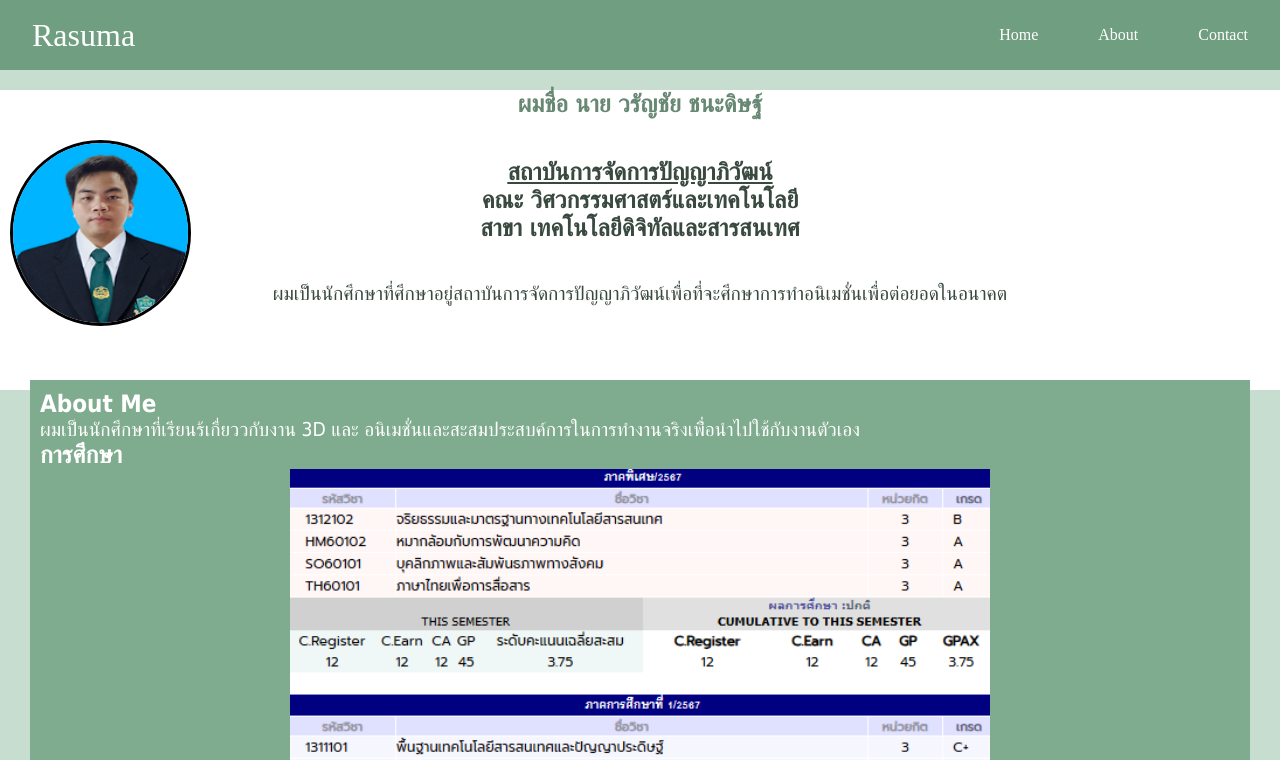
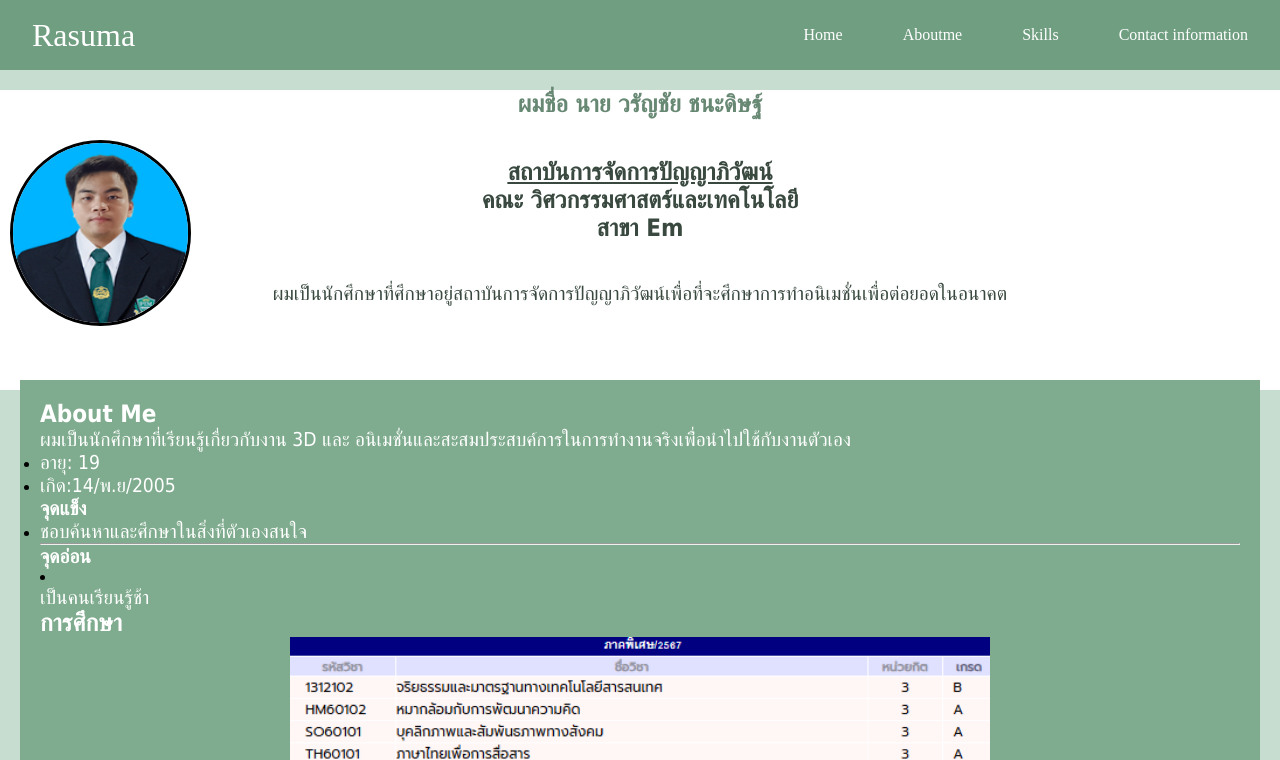
Before and after one commit to Obiruni/Rasuma, a plain HTML site: page index.html in a window 1280 px wide. Shown: the top 760 px of the page. Drawn offline with Linux system fonts and the light colour scheme.

Commit message:
Edit information index.hrml and css

```diff
--- a/index.html
+++ b/index.html
@@ -16,9 +16,10 @@
         <nav class="navber">
           <a  href="/"class = "nav-branding">Rasuma</a>
           <ul class="nav-menu">
-            <li class="nav-link"><a class="maun" href="#container">Home</a></li>
-            <li class="nav-link"><a class="maun" href="#About">About</a></li>
-            <li class="nav-link"><a class="maun" href="/">Contact </a></li>
+            <li class="nav-link"><a class="maun" href="#war">Home</a></li>
+            <li class="nav-link"><a class="maun" href="#About">Aboutme</a></li>
+            <li class="nav-link"><a class="maun" href="#Skills">Skills</a></li>
+            <li class="nav-link"><a class="maun" href="#Contact information">Contact information</a></li>
           </ul>
         </nav>
        </div>
@@ -27,14 +28,14 @@
     <section>
         <div class ="Profile-top">
               <div class="name">
-                 <h1> ผมชื่อ นาย วรัญชัย ชนะดิษฐ์</h1>
+                 <h1 id="war"> ผมชื่อ นาย วรัญชัย ชนะดิษฐ์</h1>
                </div>
                <div class="name2"><h2><a class="tex-b" href="https://www.pim.ac.th/">สถาบันการจัดการปัญญาภิวัฒน์</a></h2>
                  <h2 >คณะ วิศวกรรมศาสตร์และเทคโนโลยี </h2>
-                 <h2>สาขา เทคโนโลยีดิจิทัลและสารสนเทศ</h2>
+                 <h2>สาขา Em</h2>
                 </div>
                 <div class="name2">
-                <p class="tex-b"> ผมเป็นนักศึกษาที่ศึกษาอยู่สถาบันการจัดการปัญญาภิวัฒน์เพื่อที่จะศึกษาการทำอนิเมชั่นเพื่อต่อยอดในอนาคต</p>
+                <p class="tex-b"> ผมเป็นนักศึกษาที่ศึกษาอยู่สถาบันการจัดการปัญญาภิวัฒน์เพื่อที่จะศึกษาการทำอนิเมชั่นเพื่อต่อยอดในอนาคต </p>
                 </div>
 
             <div class="Profile-top-in">
@@ -47,8 +48,19 @@
         <div class ="Profiledata">
             <section>
                  <h2 id="About" , class ="tex"> About Me </h2>
-                 <p>ผมเป็นนักศึกษาที่เรียนร้เกื่ยววกับงาน 3D และ อนิเมชั่นและสะสมประสบค์การในการทำงานจริงเพื่่อนำไปใช้กับงานตัวเอง</p>
-                 </section>
+                 <p>ผมเป็นนักศึกษาที่เรียนรู้เกื่ยวกับงาน 3D และ อนิเมชั่นและสะสมประสบค์การในการทำงานจริงเพื่่อนำไปใช้กับงานตัวเอง</p>
+                 <ul>
+                     <li><p>อายุ:  19</p></li>
+                     <li><p>เกิด:14/พ.ย/2005</p></li>
+                </ul>
+                <h3><p>จุดแข็ง</p></h3>
+                <ul>
+                     <li><p> ชอบค้นหาและศึกษาในสิ่งที่ตัวเองสนใจ</p></li>
+                 </ul>
+                 <hr>
+                 <h3 ><p>จุดอ่อน</p></h3>
+                     <li><p> เป็นคนเรียนรู้ช้า</p></li>
+                </section>
 
                  <section>
                  <h2 id="education" class ="tex">การศึกษา</h2>
@@ -56,7 +68,7 @@
                  </section>
 
                  <section>
-                 <h2 class ="tex" >Skills</h2>
+                 <h2 class ="tex" id="Skills">Skills</h2>
                   <ul>
                     <li><p> การใช้โปรแกรม blender    </p></li>
                     <li><p> การเขียน html  และ  css  </p></li>
@@ -66,7 +78,7 @@
               <hr>
               <section>
                 <div class="Contactinformation" >
-                    <h2 id="Ci" , class ="tex" >Contact information</h2>
+                    <h2 id="Contact information" , class ="tex" >Contact information</h2>
                     <ul>
                         <li><p>Facebook:  Kurumi Momiji</p></li>
                         <li><img src="Gmail.png" alt="Gmail.png"></li>
--- a/styles.css
+++ b/styles.css
@@ -20,7 +20,7 @@ header{
      background-color: rgb(112, 158, 128);
 }
 
-li{
+.nav-branding,.nav-link{
     list-style: none;
 }
 
@@ -110,8 +110,7 @@ img.Profile-img{
  }
 
 .Profiledata{
-    border: 10px solid rgb(127, 172, 142);
-
+    border: 20px solid rgb(127, 172, 142);
     max-width: 1200px ;
     margin: 0 auto;
     margin-top: -10px;
```
